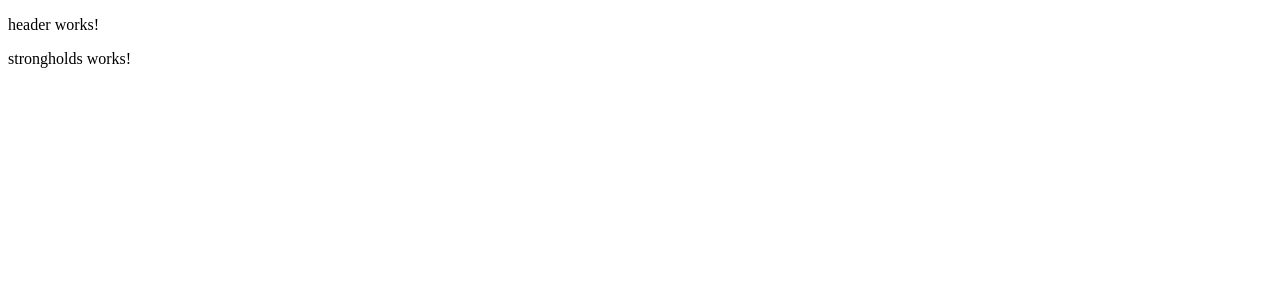
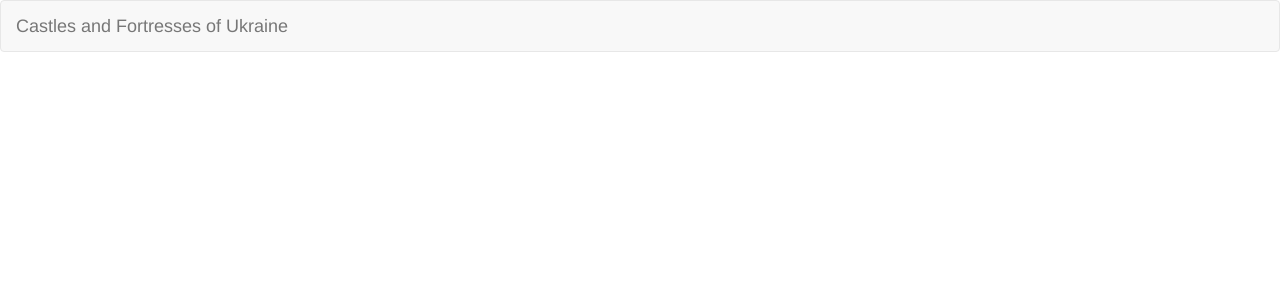
Before and after one commit to pavelwebdeveloper/castles-and-fortresses-in-ukraine-app, an Angular app: page /strongholds in a window 1280 px wide. Shown: the top 300 px of the page. Built offline with nearby package versions, Linux system fonts and the light colour scheme.

Commit message:
implemented stronghold-item component

```diff
--- a/angular.json
+++ b/angular.json
@@ -30,6 +30,7 @@
               "src/assets"
             ],
             "styles": [
+              "node_modules/bootstrap/dist/css/bootstrap.min.css",
               "src/styles.css"
             ],
             "scripts": []
--- a/package.json
+++ b/package.json
@@ -18,6 +18,11 @@
     "@angular/platform-browser": "~12.2.0",
     "@angular/platform-browser-dynamic": "~12.2.0",
     "@angular/router": "~12.2.0",
+    "body-parser": "^1.19.0",
+    "bootstrap": "^3.4.1",
+    "cookie-parser": "^1.4.6",
+    "express": "^4.17.1",
+    "morgan": "^1.10.0",
     "rxjs": "~6.6.0",
     "tslib": "^2.3.0",
     "zone.js": "~0.11.4"
--- a/src/app/app.module.ts
+++ b/src/app/app.module.ts
@@ -8,6 +8,7 @@ import { StrongholdListComponent } from './strongholds/stronghold-list/stronghol
 import { StrongholdDetailComponent } from './strongholds/stronghold-detail/stronghold-detail.component';
 import { StrongholdEditComponent } from './strongholds/stronghold-edit/stronghold-edit.component';
 import { AppRoutingModule } from './app-routing.module';
+import { StrongholdItemComponent } from './strongholds/stronghold-item/stronghold-item.component';
 
 @NgModule({
   declarations: [
@@ -16,7 +17,8 @@ import { AppRoutingModule } from './app-routing.module';
     StrongholdsComponent,
     StrongholdListComponent,
     StrongholdDetailComponent,
-    StrongholdEditComponent
+    StrongholdEditComponent,
+    StrongholdItemComponent
   ],
   imports: [
     BrowserModule,
--- a/src/app/header/header.component.html
+++ b/src/app/header/header.component.html
@@ -1 +1,10 @@
-<p>header works!</p>
+<nav class="navbar navbar-default">
+    <div class="container-fluid">
+        <div class="navbar-header">
+            <a href="#" class="navbar-brand">Castles and Fortresses of Ukraine</a>
+        </div>
+        <div class="collapse navbar-collapse">
+
+        </div>
+    </div>
+</nav>
--- /dev/null
+++ b/src/app/strongholds/stronghold-item/stronghold-item.component.html
@@ -0,0 +1 @@
+<p>stronghold-item works!</p>
--- /dev/null
+++ b/src/app/strongholds/stronghold-item/stronghold-item.component.ts
@@ -0,0 +1,15 @@
+import { Component, OnInit } from '@angular/core';
+
+@Component({
+  selector: 'app-stronghold-item',
+  templateUrl: './stronghold-item.component.html',
+  styleUrls: ['./stronghold-item.component.css']
+})
+export class StrongholdItemComponent implements OnInit {
+
+  constructor() { }
+
+  ngOnInit(): void {
+  }
+
+}
--- a/src/app/strongholds/stronghold-list/stronghold-list.component.html
+++ b/src/app/strongholds/stronghold-list/stronghold-list.component.html
@@ -1 +1,28 @@
-<p>stronghold-list works!</p>
+<div class="panel panel-default">
+    <div class="row">
+        <div class="col-xs-12">
+            <div class="panel panel-default">
+                <div class="panel-heading">
+                    <div class="row">
+                        <div class="input-group pull-left pad-left-right col-xs-7">
+                            <input type="text" class="form-control" placeholder="Enter a search name">
+                            <div class="glyphicon glyphicon-search input-group-addon"></div>
+                        </div>
+                        <div class="pull-right pad-left-right">
+                            <a class="btn btn-success">Add a castle or a fortress from Ukraine</a>
+                        </div>
+                    </div>
+                </div>
+            </div>
+        </div>
+    </div>
+
+    <div class="panel-body">
+        <div class="row">
+            <div class="col-xs-12">
+
+            </div>
+
+        </div>
+    </div>
+</div>
--- a/src/app/strongholds/stronghold-list/stronghold-list.component.ts
+++ b/src/app/strongholds/stronghold-list/stronghold-list.component.ts
@@ -1,4 +1,7 @@
 import { Component, OnInit } from '@angular/core';
+import { Subscription } from 'rxjs';
+import { Stronghold } from '../stronghold.model';
+import { StrongholdService } from '../stronghold.service';
 
 @Component({
   selector: 'app-stronghold-list',
@@ -7,7 +10,10 @@ import { Component, OnInit } from '@angular/core';
 })
 export class StrongholdListComponent implements OnInit {
 
-  constructor() { }
+  stronghold: Stronghold[] = [];
+  //private subscription: Subscription;
+
+  constructor(private strongholdService: StrongholdService) { }
 
   ngOnInit(): void {
   }
--- a/src/app/strongholds/strongholds.component.html
+++ b/src/app/strongholds/strongholds.component.html
@@ -1 +1,5 @@
-<p>strongholds works!</p>
+<div class="row">
+    <div class="col-xs-12">
+
+    </div>
+</div>
```
Also changed, not shown: src/app/strongholds/stronghold-item/stronghold-item.component.css (added), 1 other file (tests, documents, lock files or other folders).
